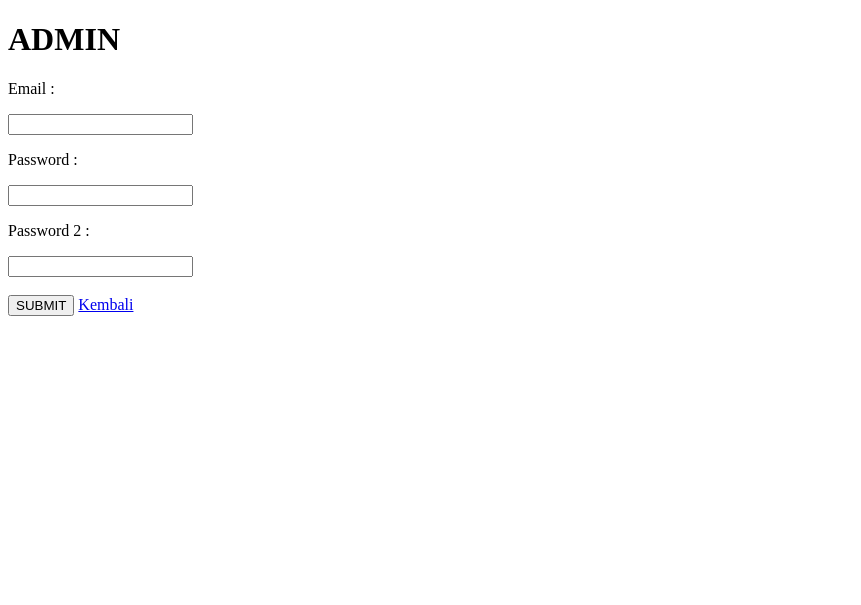
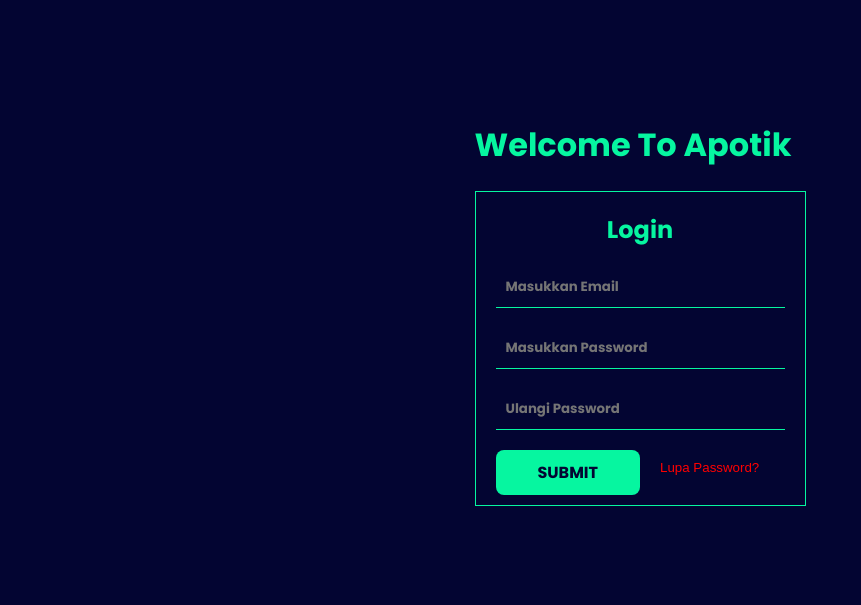
Before and after one commit to FrontKurnianuswaruwu/projectapotek, a Django app: page /login in a window 1280 px wide. Shown: the top 605 px of the page, without its empty margins (0-861 px from the left). Run offline with Django 4.2, Linux system fonts and the light colour scheme.

Commit message:
implementasi css ke login-page

```diff
--- a/app/urls.py
+++ b/app/urls.py
@@ -37,7 +37,7 @@ urlpatterns = [
     path('postupmsatuan', postupmsatuan, name='postupmsatuan'),
     path('delmsatuan/<str:kode_satuan>',delmsatuan ,name='delmsatuan'),
 
-    # Satuan Beritingkat
+    # Satuan Bertingkat
     path('addmdafsat', addmdafsat,name="addmdafsat"),
     path('postaddmdafsat', postaddmdafsat, name='postaddmdafsat'),
     path('vmdafsat', vmdafsat, name='vmdafsat'),
--- a/static/style.css
+++ /dev/null
@@ -1,3 +0,0 @@
-h1 {
-    color: brown;
-}
--- a/templates/madmin/l-admin-brg.html
+++ b/templates/madmin/l-admin-brg.html
@@ -4,30 +4,154 @@
 <head>
     <meta charset="UTF-8">
     <meta name="viewport" content="width=device-width, initial-scale=1.0">
+    <link rel="preconnect" href="https://fonts.googleapis.com">
+    <link rel="preconnect" href="https://fonts.gstatic.com" crossorigin>
+    <link href="https://fonts.googleapis.com/css2?family=Poppins:wght@700&display=swap" rel="stylesheet">
     <title>Document</title>
 </head>
+<style>
+    body,
+    html{
+        margin: 0;
+        padding: 0;
+        background-color: #030532;
+    }
 
+    .container{
+        width: 576px;
+        margin: 0 auto;
+        display: grid;
+        justify-content: center;
+        align-content: center;
+        }
+    h1{
+        margin-bottom: 20px auto;
+        font-size: 18;
+        font-family: 'Poppins', sans-serif;
+        color: #06F6A0;
+    }
+    form{
+        padding: 10px 20px;
+        border: 1px #06F6A0 solid;
+        display: grid;
+        grid-template-columns: 1fr 1fr;
+        grid-template-areas: 'l l'
+                            'i i'
+                            'b b'
+                            'k k';
+    }
+    .login{
+        margin: 10px auto;
+        grid-area: l;
+        font-size: 16;
+        font-family: 'Poppins', sans-serif;
+        color: #06F6A0;
+
+    }
+
+    .input{
+        grid-area: i;
+        display: grid;
+        grid-template-columns: 1fr;
+
+    }
+
+    .input input{
+        padding: 10px 10px;
+        margin: 10px 0;
+        background-color: transparent;
+        font-family: 'Poppins', sans-serif;
+        color: #06F6A0;
+        border-width:0 0 1px 0;
+        border-color: #06F6A0;
+    }
+
+
+    .btn{
+        grid-area: b;
+        display: grid;
+        grid-template-columns: 1fr;
+
+    }
+    .submit{
+        padding: 4px;
+        margin-top: 10px;
+        border: none;
+        background: #06F6A0;
+        color: #030532;
+        font-family: 'Poppins', sans-serif;
+        font-size: 16px;
+        cursor: pointer;
+        border-radius: 8px;
+    }
+    .fpassword{
+        border: none;
+        margin: 20px 0;
+        padding: 0;
+        background: transparent;
+        color: red;
+        grid-area: k;
+
+    }
+
+    @media screen  and (min-width: 576px) {
+        form{
+        grid-template-columns: 1fr 1fr;
+        grid-template-areas: 'l l'
+                            'i i'
+                            'b k';
+
+    }
+    .fpassword{
+        border: none;
+        background: transparent;
+        margin-left: 20px;
+        margin-top: 20px;
+        justify-items: center;
+        color: red;
+        grid-area: k;
+
+    }
+    .container{
+        width: 600px;
+        margin: 100px auto;
+        display: grid;
+        justify-content: center;
+        align-content: center;
+        }
+
+}
+
+</style>
 <body>
     {% if messages %}
     {% for message in messages %}
     <p>{{ message }}</p>
     {% endfor%}
     {% endif %}
-    <form action="{% url 'postllogin' %}" method="POST">
-        {% csrf_token %}
-        <h1>ADMIN</h1>
-        <p>Email :</p>
-        <input type="email" name="email" id="email" maxlength="100" required upper>
-        <p>Password :</p>
-        <input type="password" name="password" id="password" maxlength="20" required>
-        <p>Password 2 :</p>
-        <input type="password" name="password2" id="password2" maxlength="20" required>
-        <br>
-        <br>
-        <button type="submit">SUBMIT</button>
-        <a href="{% url 'vmdafsat' %}">Kembali</a>
+    <div class="container">
+            <h1>Welcome To Apotik</h1>
+                <form action="{% url 'postllogin' %}" method="POST">
+                    {% csrf_token %}
+                    <h2 class="login">Login</h2>
+                    <div class="input">
+                        <input class="email" type="email" name="email" id="email" maxlength="100"
+                        placeholder="Masukkan Email" required upper>
+                        <input class="password" type="password" name="password" id="password"
+                        placeholder="Masukkan Password" maxlength="20" required>
+                        <input class="password2" type="password" name="password2" id="password2"
+                        placeholder="Ulangi Password" maxlength="20" required>
+                    </div>
+                    <div class="btn">
+                        <button class="submit" type="submit">SUBMIT</button>
+                    </div>
+                    <a href=""><button class="fpassword">
+                        Lupa Password?
+                    </button></a>
 
-    </form>
+                </form>
+        </div>
+    </div>
 </body>
 
 </html>
```
Also changed, not shown: static/css/dashboard.css (deleted, +0 -117 lines), static/images/Page-1.svg (added), static/images/Rectangle 1.svg (deleted), static/images/doc_card.svg (deleted), static/images/form_login.svg (deleted), static/images/foto_Dokumentasi.jpg (deleted), static/images/key_svgrepo.com.svg (added), static/images/logo_ukrim.png (deleted), static/images/rec_2.svg, static/images/rec_3.svg, static/images/social_media.png (deleted).
